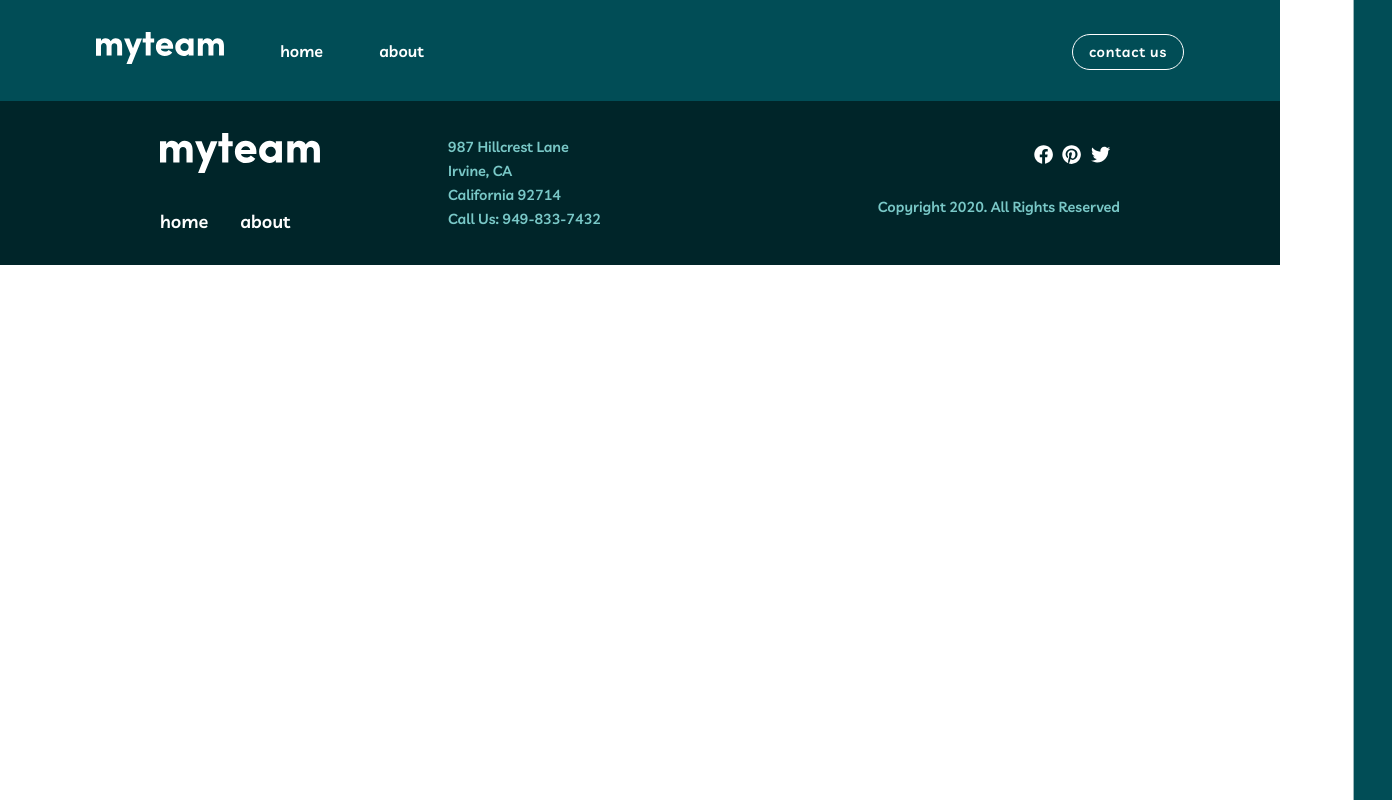
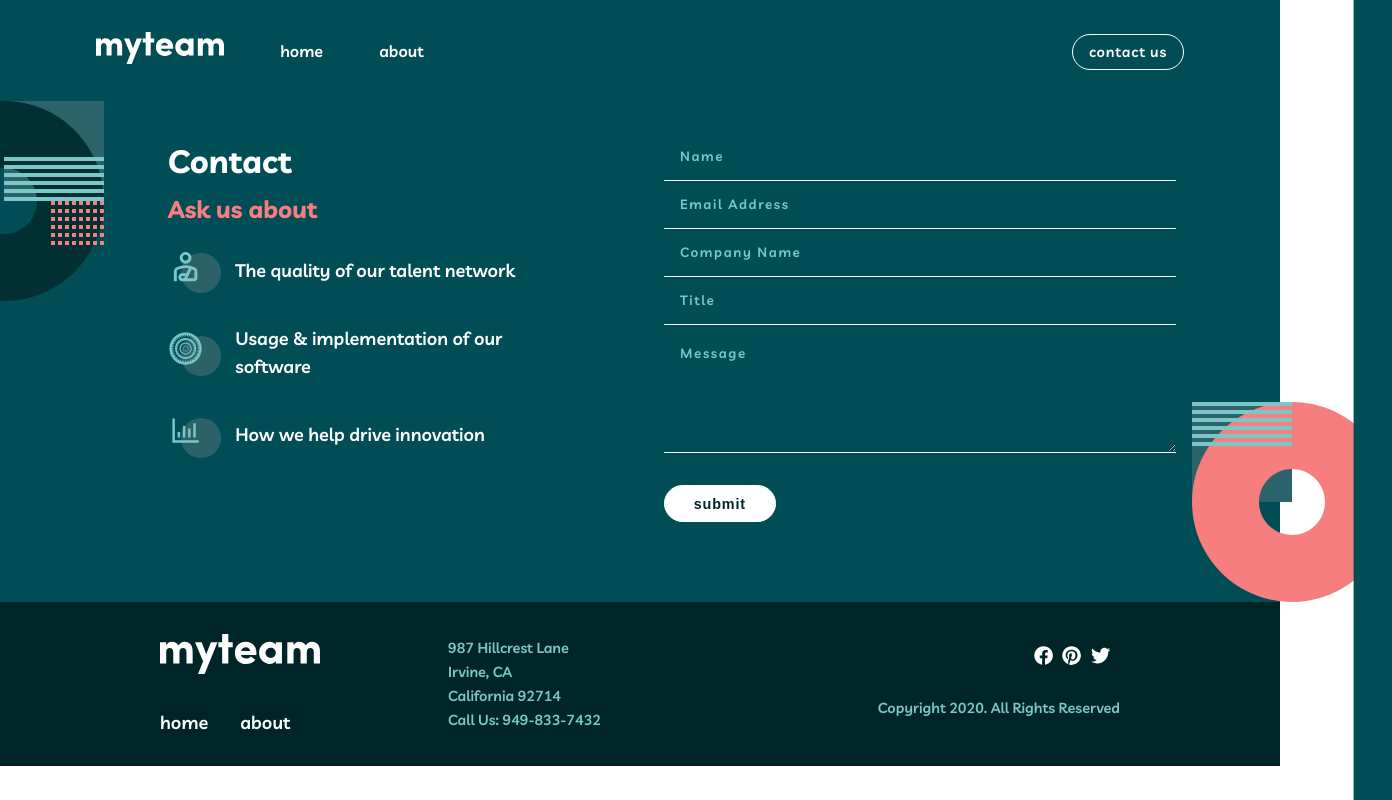
Before and after one commit to SvetlanaStoycheva/my-team-app-react-FM, a React (Create React App) app: page /contact in a window 1280 px wide. Shown: the whole page, 1392 px wide, since content can reach past the window. Built offline with nearby package versions, Linux system fonts and the light colour scheme.

Commit message:
contact page css completed

```diff
--- a/src/index.css
+++ b/src/index.css
@@ -645,7 +645,12 @@ Homepage
   }
 }
 
-/* Footer */
+/*
+===============
+Footer
+===============
+*/
+
 .footer-container {
   background: var(--clr-primary-dark-green);
   padding: 3rem;
@@ -746,8 +751,11 @@ Homepage
     padding: 2rem 10rem;
   }
 }
-
-/* About page */
+/*
+===============
+About page
+===============
+*/
 
 /* Header About Section */
 .header-about-container {
@@ -998,3 +1006,132 @@ Homepage
     width: 70vw;
   }
 }
+
+/*
+===============
+Contact page
+===============
+*/
+.contact-page-container {
+  position: relative;
+  background: var(--clr-primary-midnight-green);
+  padding-bottom: 6rem;
+}
+.contact-bg-image-01 {
+  display: none;
+}
+.contact-bg-image-02 {
+  position: absolute;
+  bottom: -7rem;
+  right: -7rem;
+}
+.contact-container h2 {
+  font-size: 2.5rem;
+  text-align: center;
+}
+.contact-container h3 {
+  font-size: 2rem;
+  color: var(--clr-primary-light-coral);
+  text-align: center;
+}
+.contact-container {
+  width: 80vw;
+  margin: 0 auto;
+}
+
+.contact-points-container {
+  margin: 2rem auto;
+}
+.single-contact-point {
+  display: flex;
+  margin-bottom: 2rem;
+  align-items: center;
+}
+.contact-points-icon {
+  margin-right: 2rem;
+}
+
+/* Form */
+.contact-form-container {
+  width: 80vw;
+  margin: 0 auto;
+}
+.contact-form {
+  display: grid;
+  /* justify-content: center; */
+}
+.submit-btn {
+  background: var(--clr-primary-white);
+  color: var(--clr-primary-dark-green);
+  padding: 0.6rem 1.8rem;
+  border-radius: 20px;
+  margin-top: 2rem;
+}
+.contact-submit-btn-container {
+  display: grid;
+  justify-content: left;
+}
+.form-input {
+  border: transparent;
+  border-bottom: 1px solid var(--clr-primary-white);
+  background: var(--clr-primary-midnight-green);
+  padding: 1rem;
+  color: var(--clr-primary-white);
+  text-transform: capitalize;
+  letter-spacing: var(--spacing);
+}
+.form-input::placeholder {
+  font-family: var(--ff-primary);
+  color: var(--clr-primary-rapture-blue);
+}
+.input-message {
+  height: 8rem;
+  line-height: 1.5rem;
+}
+@media screen and (min-width: 700px) {
+  .contact-bg-image-01 {
+    display: block;
+    position: absolute;
+    left: -6rem;
+  }
+
+  .contact-bg-image-02 {
+    bottom: 0rem;
+  }
+  .contact-container h3 {
+    line-height: 1rem;
+  }
+  .contact-container {
+    width: 60vw;
+  }
+  .contact-form-container {
+    width: 60vw;
+  }
+}
+@media screen and (min-width: 900px) {
+  .contact-page-container {
+    display: grid;
+    grid-template-columns: 1fr 1fr;
+    padding: 5rem;
+    padding-top: 2rem;
+  }
+  .contact-container {
+    width: 30vw;
+  }
+  .contact-form-container {
+    width: 40vw;
+  }
+  .contact-container h2 {
+    font-size: 2rem;
+    text-align: left;
+  }
+  .contact-container h3 {
+    font-size: 1.5rem;
+    text-align: left;
+  }
+  .single-contact-point {
+    display: flex;
+    margin-bottom: 2rem;
+    align-items: left;
+  }
+}
--- a/src/pages/contactPage.js
+++ b/src/pages/contactPage.js
@@ -1,7 +1,76 @@
-import React from 'react';
+import React, { useState } from 'react';
+import img01 from '../assets/bg-pattern-about-2-contact-1.svg';
+import img02 from '../assets/bg-pattern-about-1-mobile-nav-1.svg';
+import { contactPoints } from '../utils';
 
 const ContactPage = () => {
-  return <div></div>;
+  const [currentName, setCurrentName] = useState('');
+  const [currentMail, setCurrentMail] = useState('');
+  const [currentMessage, setCurrentMessage] = useState('');
+  const handleSubmit = (e) => {
+    e.preventDefault();
+  };
+
+  return (
+    <section className='contact-page-container'>
+      <img src={img01} alt='bg-image' className='contact-bg-image-01' />
+      <article className='contact-container'>
+        <h2>Contact</h2>
+        <h3>Ask us about</h3>
+        <div className='contact-points-container'>
+          {contactPoints.map((item, index) => {
+            const { icon, title } = item;
+            return (
+              <div className='single-contact-point'>
+                <span className='build-team-point-icon contact-points-icon'>
+                  {icon}
+                </span>
+                <p>{title}</p>
+              </div>
+            );
+          })}
+        </div>
+      </article>
+      {/* Contact Form */}
+      <article className='contact-form-container'>
+        <form className='contact-form' onSubmit={handleSubmit}>
+          <input
+            type='text'
+            className='form-input'
+            placeholder='Name'
+            value={currentName}
+            onChange={(e) => setCurrentName(e.target.value)}
+          />
+          <input
+            type='email'
+            className='form-input'
+            placeholder='Email Address'
+            value={currentMail}
+            onChange={(e) => setCurrentMail(e.target.value)}
+          />
+          <input
+            type='text'
+            className='form-input'
+            placeholder='Company Name'
+          />
+          <input type='text' className='form-input' placeholder='Title' />
+          <textarea
+            type='text'
+            className='form-input input-message'
+            placeholder='Message'
+            value={currentMessage}
+            onChange={(e) => setCurrentMessage(e.target.value)}
+          >
+            Enter text here...
+          </textarea>
+          <div className='contact-submit-btn-container'>
+            <button className='btn submit-btn'>submit</button>
+          </div>
+        </form>
+      </article>
+      <img src={img02} alt='bg-image' className='contact-bg-image-02' />
+    </section>
+  );
 };
 
 export default ContactPage;
--- a/src/utils.js
+++ b/src/utils.js
@@ -106,3 +106,19 @@ export const directors = [
       '“Empowered teams create truly amazing products. Set the north star and let them follow it.”',
   },
 ];
+
+//Contact Page
+export const contactPoints = [
+  {
+    icon: <MdOutlinePersonalInjury />,
+    title: 'The quality of our talent network',
+  },
+  {
+    icon: <GiAbstract013 />,
+    title: 'Usage & implementation of our software',
+  },
+  {
+    icon: <AiOutlineBarChart />,
+    title: 'How we help drive innovation',
+  },
+];
```
